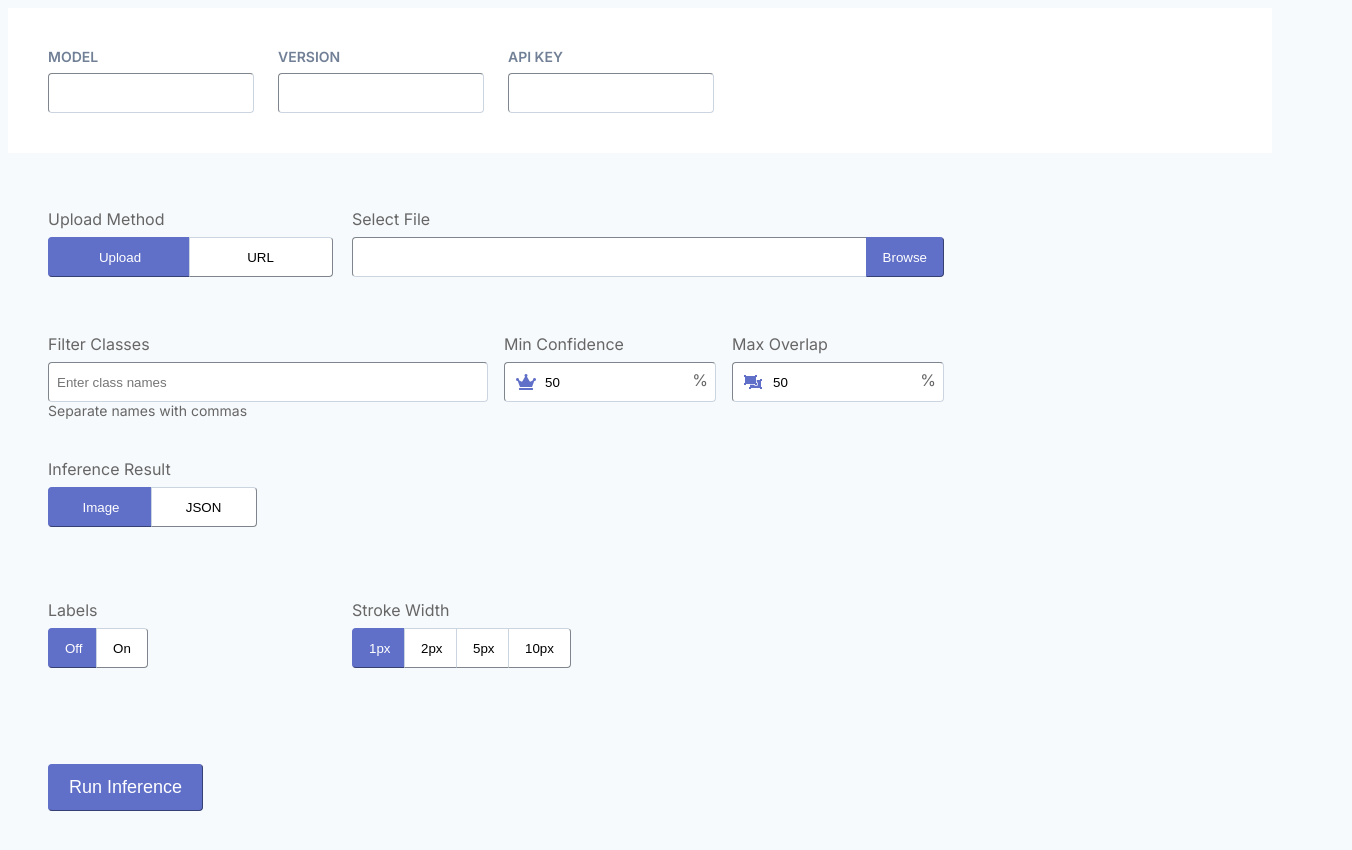
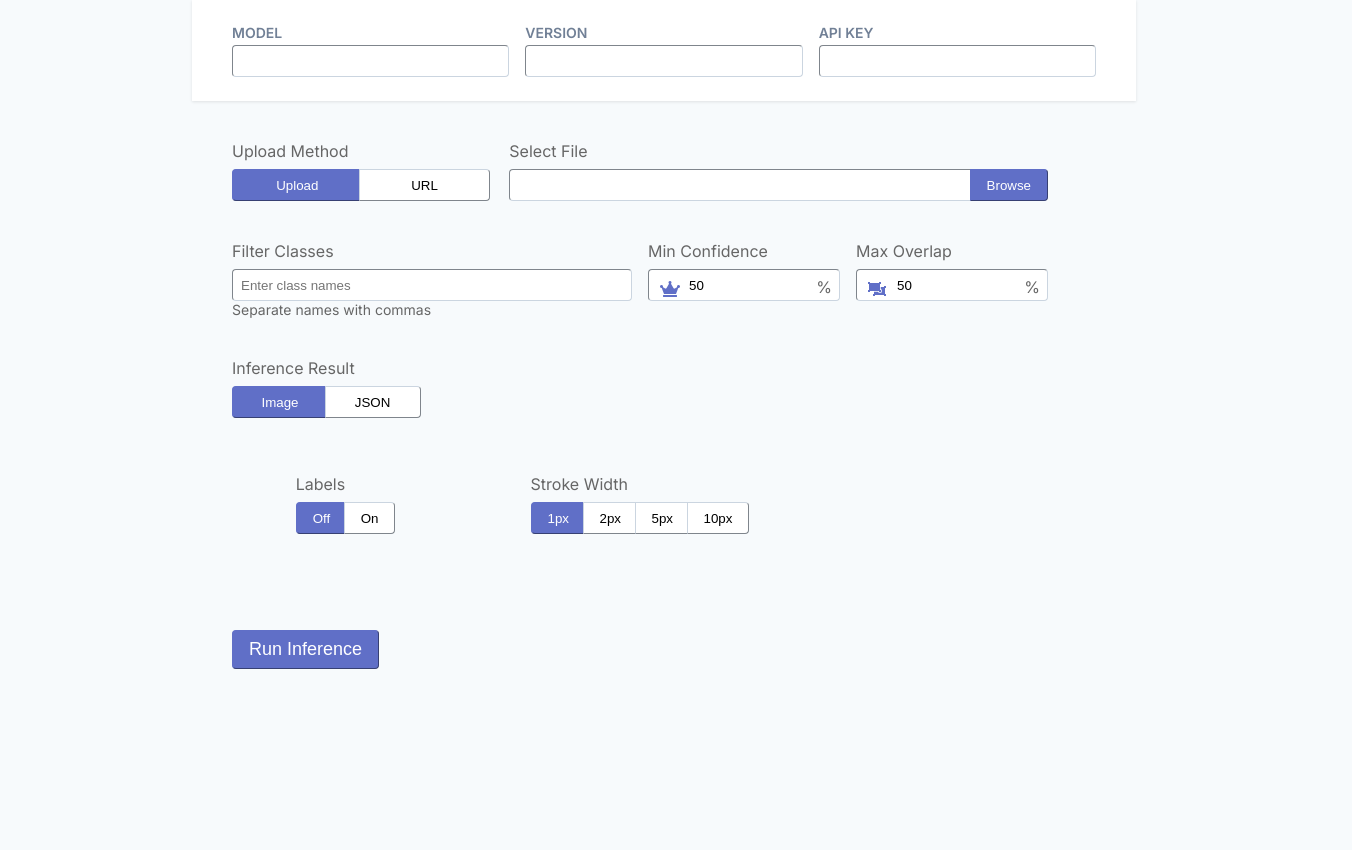
Before and after one commit to IOT-D3TI23/Kelompok1-Sirkel-Abang, a plain HTML site: page website/index.html in a window 1280 px wide. Shown: the whole page, 1352 px wide, since content can reach past the window. After the commit the page ends 805 px from the top, so only its background shows below. Drawn offline with nearby package versions, Linux system fonts and the light colour scheme.

Commit message:
Update styles.css

```diff
--- a/website/styles.css
+++ b/website/styles.css
@@ -4,6 +4,15 @@ body {
   background-color: #f7fafc;
   font-size: 16px;
   padding-bottom: 5rem;
+  margin: 0;
+  display: flex;
+  flex-direction: column;
+  align-items: center;
+}
+
+form#inputForm {
+  width: 100%;
+  max-width: 56rem;
 }
 
 .headline {
@@ -37,17 +46,20 @@ span.icon {
 }
 
 .header {
+  width: 100%;
   background-color: white;
   padding: 1rem;
   padding-bottom: 2.5rem;
+  box-shadow: 0 1px 3px rgba(0, 0, 0, 0.1);
 }
 
 .header__grid {
   display: grid;
-  grid-template-columns: repeat(1, minmax(0, 1fr));
-  grid-template-rows: repeat(4, minmax(0, 1fr));
-  gap: 1.5rem;
+  grid-template-columns: repeat(3, 1fr);
+  gap: 1rem;
   max-width: 56rem;
+  margin: 0 auto;
+  padding: 0 1rem;
 }
 
 .header__logo {
@@ -57,26 +69,27 @@ span.icon {
 .header__label {
   text-transform: uppercase;
   display: block;
-  margin-bottom: 0.5rem;
+  margin-bottom: 0.25rem;
   font-size: 0.875rem;
   font-weight: 600;
   color: #718096;
 }
 
 .content {
+  width: 100%;
   padding: 1rem;
-  width: 100%;
+  box-sizing: border-box;
+  max-width: 56rem;
+  margin: 0 auto;
 }
 
 .content__grid {
   display: grid;
   grid-template-columns: repeat(12, minmax(0, 1fr));
-  grid-template-rows: repeat(3, minmax(0, 1fr));
-  max-width: 56rem;
-  column-gap: 1rem;
-  row-gap: 2.5rem;
-  padding-top: 1rem;
-  padding-bottom: 1rem;
+  gap: 1rem;
+  padding: 1rem 0;
+  margin: 0 auto;
+  padding: 1rem;
 }
 
 #imageOptions.content__grid {
@@ -132,7 +145,7 @@ input:disabled {
   border-width: 1px;
   border-color: #cbd5e0;
   border-radius: 0.25rem;
-  height: 2.5rem;
+  height: 2rem;
   width: 100%;
   padding-left: 0.5rem;
   padding-right: 0.5rem;
@@ -163,7 +176,7 @@ input:disabled {
   border-width: 1px;
   border-color: #cbd5e0;
   margin-right: -0.5rem;
-  height: 2.5rem;
+  height: 2rem;
 }
 
 .bttn.fill {
@@ -203,10 +216,7 @@ input:disabled {
   border-color: #606fc7;
   border-radius: 0.25rem;
   font-size: 1.125rem;
-  padding-left: 1.25rem;
-  padding-right: 1.25rem;
-  padding-top: 0.75rem;
-  padding-bottom: 0.75rem;
+  padding: 0.5rem 1rem;
 }
 
 .bttn.active:hover,
@@ -233,8 +243,12 @@ input:disabled {
 
 /* small breakpoint */
 @media (min-width: 640px) {
+  .header,
+  .content {
+    padding: 1.5rem;
+  }
   .header {
-    padding: 2.5rem;
+    padding: 1.5rem;
   }
   .header__grid {
     grid-template-columns: repeat(2, minmax(0, 1fr));
@@ -244,7 +258,7 @@ input:disabled {
     grid-column: span 2 / span 2;
   }
   .content {
-    padding: 2.5rem;
+    padding: 1.5rem;
   }
   .content__grid {
     column-gap: 1rem;
@@ -258,7 +272,7 @@ input:disabled {
 /* medium breakpoint */
 @media (min-width: 768px) {
   .header__grid {
-    grid-template-columns: repeat(4, minmax(0, 1fr));
+    grid-template-columns: repeat(3, 1fr);
     grid-template-rows: repeat(1, minmax(0, 1fr));
   }
   .header__logo {
```
